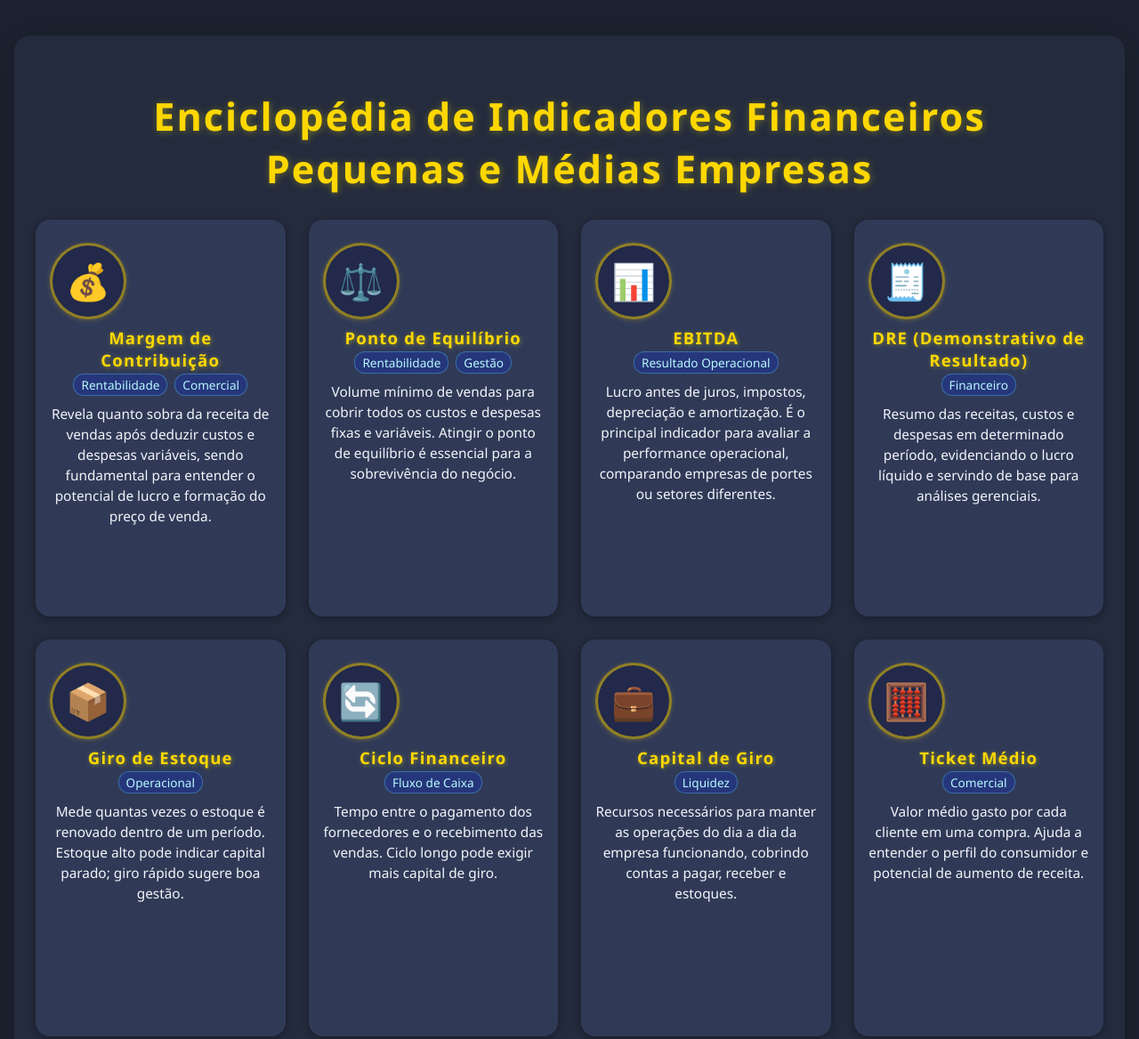
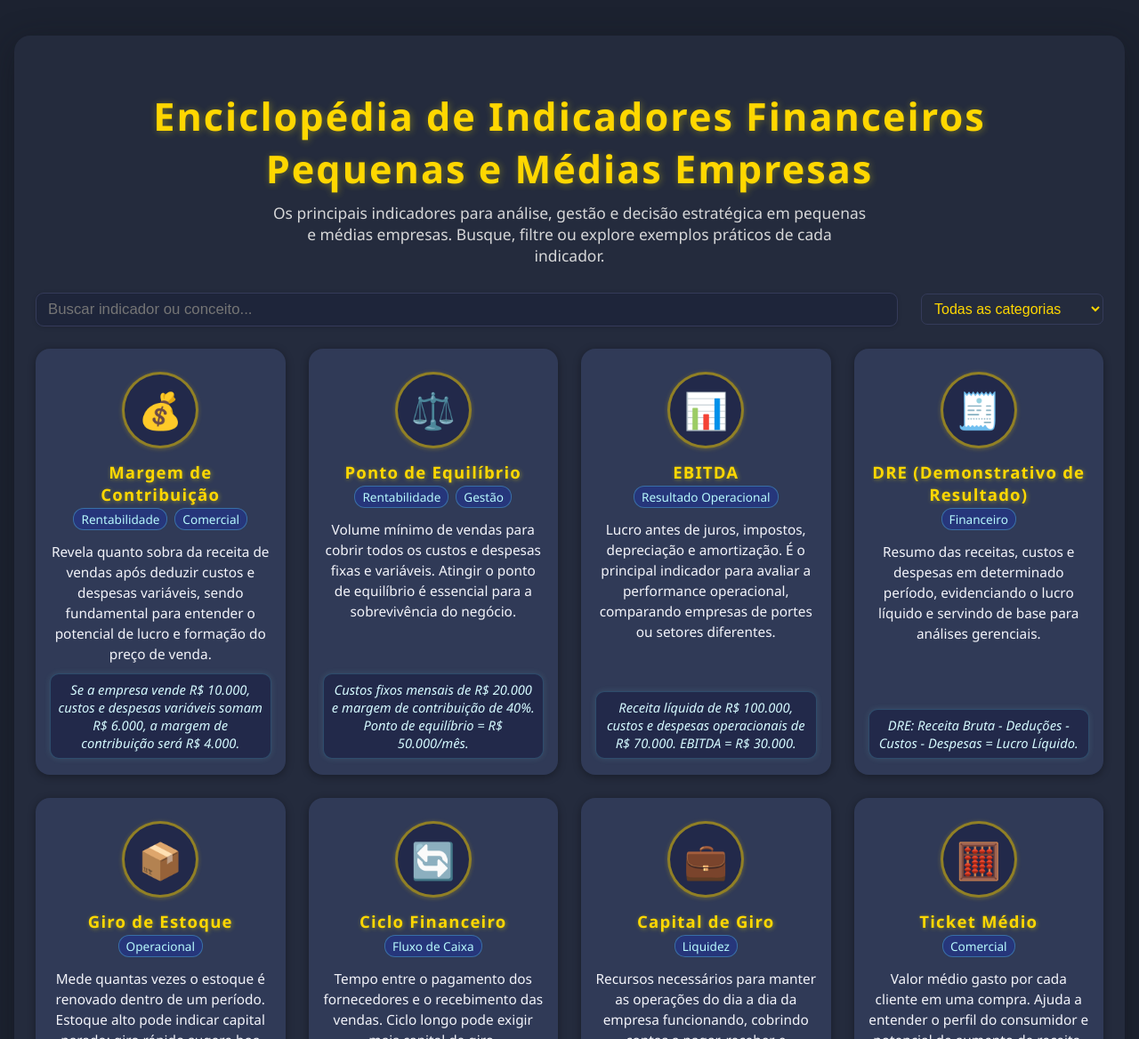
Before and after one commit to brunowdau/indicadores, a plain HTML site: page index.html in a window 1280 px wide. Shown: the top 1168 px of the page at 89% size. Drawn offline with Linux system fonts and the light colour scheme.

Commit message:
Update index.html

```diff
--- a/index.html
+++ b/index.html
@@ -24,14 +24,57 @@
     h1 {
       text-align: center;
       font-size: 2.7rem;
-      margin-bottom: 28px;
+      margin-bottom: 8px;
       letter-spacing: 2px;
       color: #ffd700;
       text-shadow: 1px 1px 8px #fff00055;
     }
+    .desc {
+      text-align: center;
+      color: #e2e2e2;
+      font-size: 1.09rem;
+      max-width: 670px;
+      margin: 0 auto 30px auto;
+      font-weight: 400;
+      opacity: 0.94;
+    }
+    .toolbar {
+      display: flex;
+      justify-content: space-between;
+      align-items: center;
+      margin-bottom: 25px;
+      gap: 14px;
+      flex-wrap: wrap;
+    }
+    .search {
+      flex: 1;
+      min-width: 210px;
+      padding: 8px 13px;
+      border-radius: 9px;
+      border: none;
+      font-size: 1.05rem;
+      outline: none;
+      background: #1e253a;
+      color: #f8f9fd;
+      margin-right: 12px;
+      box-shadow: 0 1px 5px #0002;
+      border: 1px solid #353b5a;
+      transition: border 0.2s;
+    }
+    .search:focus { border: 1.5px solid #ffd70099; }
+    .select {
+      background: #242b3d;
+      color: #ffd700;
+      border-radius: 7px;
+      border: 1px solid #353b5a;
+      font-size: 1rem;
+      padding: 7px 10px;
+      outline: none;
+      margin-left: 0;
+    }
     .grid {
       display: grid;
-      grid-template-columns: repeat(auto-fit, minmax(260px, 1fr));
+      grid-template-columns: repeat(auto-fit, minmax(270px, 1fr));
       gap: 26px;
     }
     .card {
@@ -41,13 +84,17 @@
       padding: 18px 16px 18px 16px;
       text-align: center;
       position: relative;
-      transition: transform 0.15s;
+      transition: transform 0.15s, box-shadow 0.15s;
       min-height: 410px;
       overflow: hidden;
+      display: flex;
+      flex-direction: column;
+      align-items: center;
+      justify-content: flex-start;
     }
     .card:hover {
-      transform: translateY(-7px) scale(1.025);
-      box-shadow: 0 6px 26px #ffd70060;
+      transform: translateY(-7px) scale(1.035);
+      box-shadow: 0 10px 40px #ffd70060;
     }
     .indicador-img {
       width: 80px;
@@ -85,6 +132,18 @@
       color: #f3f4fa;
       margin-bottom: 0;
       margin-top: 4px;
+      flex: 1;
+    }
+    .indicador-exemplo {
+      color: #d5faff;
+      font-size: 0.92rem;
+      margin-top: 10px;
+      background: #22294a;
+      padding: 7px 8px;
+      border-radius: 10px;
+      border: 1px solid #60e1ff30;
+      box-shadow: 0 0 7px #8cf0f021;
+      font-style: italic;
     }
     .tag {
       display: inline-block;
@@ -107,121 +166,156 @@
 <body>
   <div class="container">
     <h1>Enciclopédia de Indicadores Financeiros<br> Pequenas e Médias Empresas</h1>
+    <div class="desc">Os principais indicadores para análise, gestão e decisão estratégica em pequenas e médias empresas. Busque, filtre ou explore exemplos práticos de cada indicador.</div>
+    <div class="toolbar">
+      <input type="text" placeholder="Buscar indicador ou conceito..." class="search" id="searchInput"/>
+      <select class="select" id="selectCategoria">
+        <option value="">Todas as categorias</option>
+        <option value="Rentabilidade">Rentabilidade</option>
+        <option value="Comercial">Comercial</option>
+        <option value="Gestão">Gestão</option>
+        <option value="Operacional">Operacional</option>
+        <option value="Financeiro">Financeiro</option>
+        <option value="Resultado Operacional">Resultado Operacional</option>
+        <option value="Fluxo de Caixa">Fluxo de Caixa</option>
+        <option value="Liquidez">Liquidez</option>
+        <option value="Gestão de Estoque">Gestão de Estoque</option>
+        <option value="Investimento">Investimento</option>
+      </select>
+    </div>
     <div class="grid" id="indicadores"></div>
   </div>
   <script>
-    // 18 principais indicadores para PME
-    // Ícones: Emoji unicode para facilitar leitura visual
+    // Principais indicadores para PME (expandido com exemplos práticos)
     const indicadores = [
       {
         nome: 'Margem de Contribuição',
         icone: '💰',
         categoria: ['Rentabilidade', 'Comercial'],
-        descricao: 'Revela quanto sobra da receita de vendas após deduzir custos e despesas variáveis, sendo fundamental para entender o potencial de lucro e formação do preço de venda.'
+        descricao: 'Revela quanto sobra da receita de vendas após deduzir custos e despesas variáveis, sendo fundamental para entender o potencial de lucro e formação do preço de venda.',
+        exemplo: 'Se a empresa vende R$ 10.000, custos e despesas variáveis somam R$ 6.000, a margem de contribuição será R$ 4.000.'
       },
       {
         nome: 'Ponto de Equilíbrio',
         icone: '⚖️',
         categoria: ['Rentabilidade', 'Gestão'],
-        descricao: 'Volume mínimo de vendas para cobrir todos os custos e despesas fixas e variáveis. Atingir o ponto de equilíbrio é essencial para a sobrevivência do negócio.'
+        descricao: 'Volume mínimo de vendas para cobrir todos os custos e despesas fixas e variáveis. Atingir o ponto de equilíbrio é essencial para a sobrevivência do negócio.',
+        exemplo: 'Custos fixos mensais de R$ 20.000 e margem de contribuição de 40%. Ponto de equilíbrio = R$ 50.000/mês.'
       },
       {
         nome: 'EBITDA',
         icone: '📊',
         categoria: ['Resultado Operacional'],
-        descricao: 'Lucro antes de juros, impostos, depreciação e amortização. É o principal indicador para avaliar a performance operacional, comparando empresas de portes ou setores diferentes.'
+        descricao: 'Lucro antes de juros, impostos, depreciação e amortização. É o principal indicador para avaliar a performance operacional, comparando empresas de portes ou setores diferentes.',
+        exemplo: 'Receita líquida de R$ 100.000, custos e despesas operacionais de R$ 70.000. EBITDA = R$ 30.000.'
       },
       {
         nome: 'DRE (Demonstrativo de Resultado)',
         icone: '🧾',
         categoria: ['Financeiro'],
-        descricao: 'Resumo das receitas, custos e despesas em determinado período, evidenciando o lucro líquido e servindo de base para análises gerenciais.'
+        descricao: 'Resumo das receitas, custos e despesas em determinado período, evidenciando o lucro líquido e servindo de base para análises gerenciais.',
+        exemplo: 'DRE: Receita Bruta - Deduções - Custos - Despesas = Lucro Líquido.'
       },
       {
         nome: 'Giro de Estoque',
         icone: '📦',
         categoria: ['Operacional'],
-        descricao: 'Mede quantas vezes o estoque é renovado dentro de um período. Estoque alto pode indicar capital parado; giro rápido sugere boa gestão.'
+        descricao: 'Mede quantas vezes o estoque é renovado dentro de um período. Estoque alto pode indicar capital parado; giro rápido sugere boa gestão.',
+        exemplo: 'Se o estoque médio é R$ 5.000 e o custo das vendas é R$ 25.000, o giro é 5x/ano.'
       },
       {
         nome: 'Ciclo Financeiro',
         icone: '🔄',
         categoria: ['Fluxo de Caixa'],
-        descricao: 'Tempo entre o pagamento dos fornecedores e o recebimento das vendas. Ciclo longo pode exigir mais capital de giro.'
+        descricao: 'Tempo entre o pagamento dos fornecedores e o recebimento das vendas. Ciclo longo pode exigir mais capital de giro.',
+        exemplo: 'Se paga fornecedores em 30 dias e recebe clientes em 45, ciclo financeiro é de 15 dias.'
       },
       {
         nome: 'Capital de Giro',
         icone: '💼',
         categoria: ['Liquidez'],
-        descricao: 'Recursos necessários para manter as operações do dia a dia da empresa funcionando, cobrindo contas a pagar, receber e estoques.'
+        descricao: 'Recursos necessários para manter as operações do dia a dia da empresa funcionando, cobrindo contas a pagar, receber e estoques.',
+        exemplo: 'Capital de giro = contas a receber + estoques - contas a pagar.'
       },
       {
         nome: 'Ticket Médio',
         icone: '🧮',
         categoria: ['Comercial'],
-        descricao: 'Valor médio gasto por cada cliente em uma compra. Ajuda a entender o perfil do consumidor e potencial de aumento de receita.'
+        descricao: 'Valor médio gasto por cada cliente em uma compra. Ajuda a entender o perfil do consumidor e potencial de aumento de receita.',
+        exemplo: 'Se faturou R$ 60.000 em 300 vendas, ticket médio = R$ 200.'
       },
       {
         nome: 'Curva ABC',
         icone: '📈',
         categoria: ['Gestão de Estoque', 'Comercial'],
-        descricao: 'Classifica produtos ou clientes conforme sua relevância no faturamento ou resultado, facilitando priorização de esforços e foco estratégico.'
+        descricao: 'Classifica produtos ou clientes conforme sua relevância no faturamento ou resultado, facilitando priorização de esforços e foco estratégico.',
+        exemplo: '20% dos produtos geram 80% da receita (regra de Pareto).'
       },
       {
         nome: 'PME (Prazo Médio de Estoque)',
         icone: '⏱️',
         categoria: ['Operacional'],
-        descricao: 'Número médio de dias em que o produto fica no estoque antes de ser vendido. Estoques longos consomem capital de giro e aumentam riscos de perdas.'
+        descricao: 'Número médio de dias em que o produto fica no estoque antes de ser vendido. Estoques longos consomem capital de giro e aumentam riscos de perdas.',
+        exemplo: 'Estoque médio de R$ 8.000 / custo das vendas mensais de R$ 16.000 = 0,5 mês (15 dias).'
       },
       {
         nome: 'PMP (Prazo Médio de Pagamento)',
         icone: '💳',
         categoria: ['Financeiro'],
-        descricao: 'Prazo médio concedido aos fornecedores. Prazos longos melhoram o caixa, mas exigem bom relacionamento e negociação.'
+        descricao: 'Prazo médio concedido aos fornecedores. Prazos longos melhoram o caixa, mas exigem bom relacionamento e negociação.',
+        exemplo: 'Compras anuais de R$ 240.000 / saldo médio a pagar R$ 20.000 = 1 mês.'
       },
       {
         nome: 'PMR (Prazo Médio de Recebimento)',
         icone: '🗓️',
         categoria: ['Financeiro'],
-        descricao: 'Prazo médio para receber dos clientes. Quanto menor, melhor para o caixa. Prazos longos aumentam o risco de inadimplência.'
+        descricao: 'Prazo médio para receber dos clientes. Quanto menor, melhor para o caixa. Prazos longos aumentam o risco de inadimplência.',
+        exemplo: 'Vendas anuais de R$ 480.000 / saldo médio a receber R$ 40.000 = 1 mês.'
       },
       {
         nome: 'ROIC (Retorno sobre Capital Investido)',
         icone: '🏦',
         categoria: ['Rentabilidade', 'Investimento'],
-        descricao: 'Avalia a eficiência da empresa em gerar lucro sobre o capital investido. Essencial para comparar alternativas de investimento.'
+        descricao: 'Avalia a eficiência da empresa em gerar lucro sobre o capital investido. Essencial para comparar alternativas de investimento.',
+        exemplo: 'Lucro operacional de R$ 60.000 / capital investido de R$ 400.000 = ROIC de 15%.'
       },
       {
         nome: 'ROI (Retorno sobre Investimento)',
         icone: '🔝',
         categoria: ['Rentabilidade', 'Investimento'],
-        descricao: 'Mede o retorno de uma ação ou projeto específico em relação ao valor investido. Fundamental para tomadas de decisão estratégicas.'
+        descricao: 'Mede o retorno de uma ação ou projeto específico em relação ao valor investido. Fundamental para tomadas de decisão estratégicas.',
+        exemplo: 'Ganhou R$ 30.000 após investir R$ 100.000 em campanha. ROI = 30%.'
       },
       {
         nome: 'Fluxo de Caixa Livre',
         icone: '💸',
         categoria: ['Fluxo de Caixa'],
-        descricao: 'Mostra quanto dinheiro sobra depois de todos os custos, despesas e investimentos necessários ao funcionamento da empresa.'
+        descricao: 'Mostra quanto dinheiro sobra depois de todos os custos, despesas e investimentos necessários ao funcionamento da empresa.',
+        exemplo: 'Geração de caixa operacional - investimentos = fluxo de caixa livre.'
       },
       {
         nome: 'Índice de Liquidez Corrente',
         icone: '🌊',
         categoria: ['Liquidez'],
-        descricao: 'Mostra a capacidade da empresa de pagar compromissos de curto prazo. Índices baixos indicam risco financeiro.'
+        descricao: 'Mostra a capacidade da empresa de pagar compromissos de curto prazo. Índices baixos indicam risco financeiro.',
+        exemplo: 'Ativo circulante R$ 80.000 / passivo circulante R$ 60.000 = índice de 1,33.'
       },
       {
         nome: 'Índice de Endividamento',
         icone: '📉',
         categoria: ['Financeiro'],
-        descricao: 'Proporção das dívidas em relação ao patrimônio ou ativos. Endividamento alto pode comprometer a saúde financeira da empresa.'
+        descricao: 'Proporção das dívidas em relação ao patrimônio ou ativos. Endividamento alto pode comprometer a saúde financeira da empresa.',
+        exemplo: 'Total de dívidas R$ 150.000 / ativo total R$ 500.000 = 30%.'
       },
       {
         nome: 'Markup',
         icone: '🤑',
         categoria: ['Comercial'],
-        descricao: 'Percentual acrescido ao custo do produto para formar o preço de venda, garantindo cobertura dos custos fixos e lucro.'
+        descricao: 'Percentual acrescido ao custo do produto para formar o preço de venda, garantindo cobertura dos custos fixos e lucro.',
+        exemplo: 'Se custo = R$ 100 e markup de 70%, preço de venda = R$ 170.'
       }
     ];
+
     function categoriaTag(cat) {
       return `<span class="tag">${cat}</span>`;
     }
@@ -232,10 +326,43 @@
           <div class="indicador-nome">${ind.nome}</div>
           <div class="indicador-categoria">${ind.categoria.map(categoriaTag).join(' ')}</div>
           <div class="indicador-descricao">${ind.descricao}</div>
+          <div class="indicador-exemplo">${ind.exemplo}</div>
         </div>
       `;
     }
-    document.getElementById('indicadores').innerHTML = indicadores.map(indicadorCard).join('');
+    // Renderização dinâmica com filtro e busca
+    function renderIndicadores(filtro = '', categoria = '') {
+      const grid = document.getElementById('indicadores');
+      const textoBusca = filtro.toLowerCase();
+      const cat = categoria;
+      const filtrados = indicadores.filter(ind => {
+        const texto = (ind.nome + ' ' + ind.descricao + ' ' + (ind.exemplo||'') + ' ' + ind.categoria.join(' ')).toLowerCase();
+        const matchTexto = texto.includes(textoBusca);
+        const matchCat = !cat || ind.categoria.includes(cat);
+        return matchTexto && matchCat;
+      });
+      if(filtrados.length === 0) {
+        grid.innerHTML = '<div style=\"grid-column:1/-1;padding:2em;color:#ffd700;text-align:center;\">Nenhum indicador encontrado.</div>';
+      } else {
+        grid.innerHTML = filtrados.map(indicadorCard).join('');
+      }
+    }
+
+    // Event listeners busca e filtro
+    document.addEventListener('DOMContentLoaded', function() {
+      renderIndicadores();
+
+      document.getElementById('searchInput').addEventListener('input', function(e) {
+        const search = e.target.value;
+        const categoria = document.getElementById('selectCategoria').value;
+        renderIndicadores(search, categoria);
+      });
+      document.getElementById('selectCategoria').addEventListener('change', function(e) {
+        const search = document.getElementById('searchInput').value;
+        const categoria = e.target.value;
+        renderIndicadores(search, categoria);
+      });
+    });
   </script>
 </body>
 </html>
```
